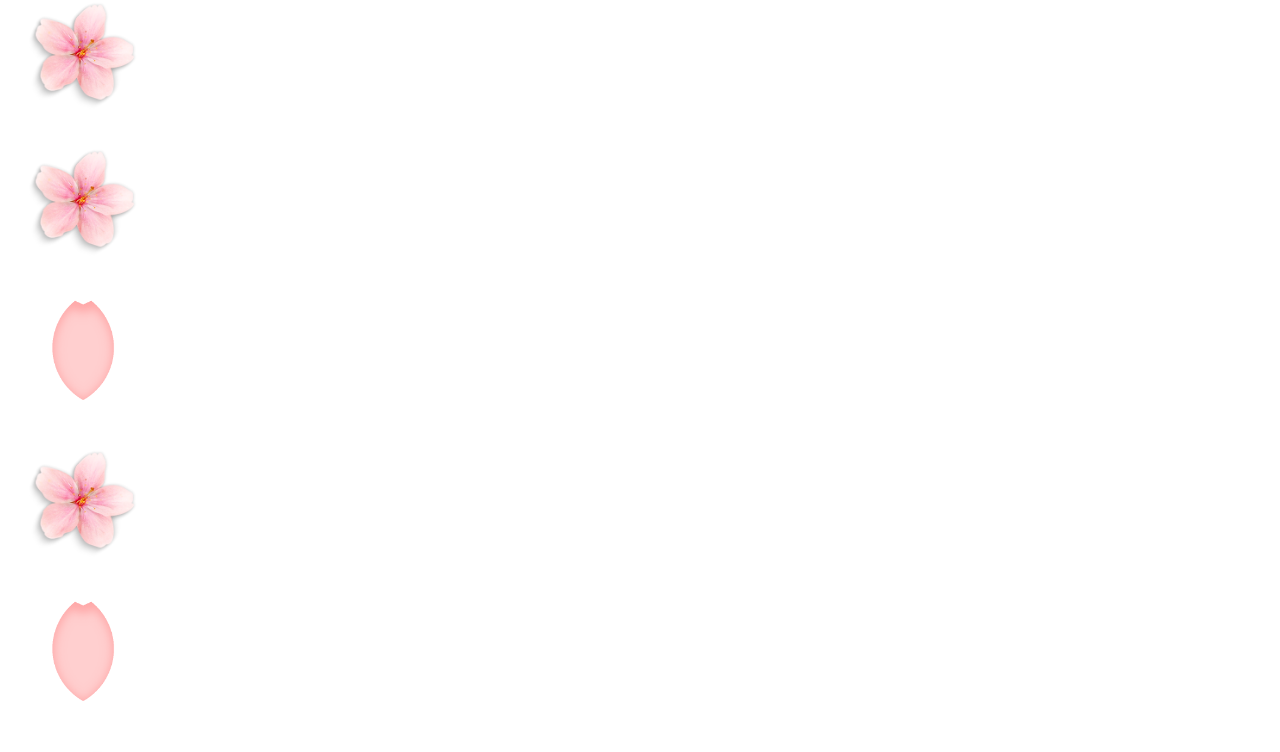
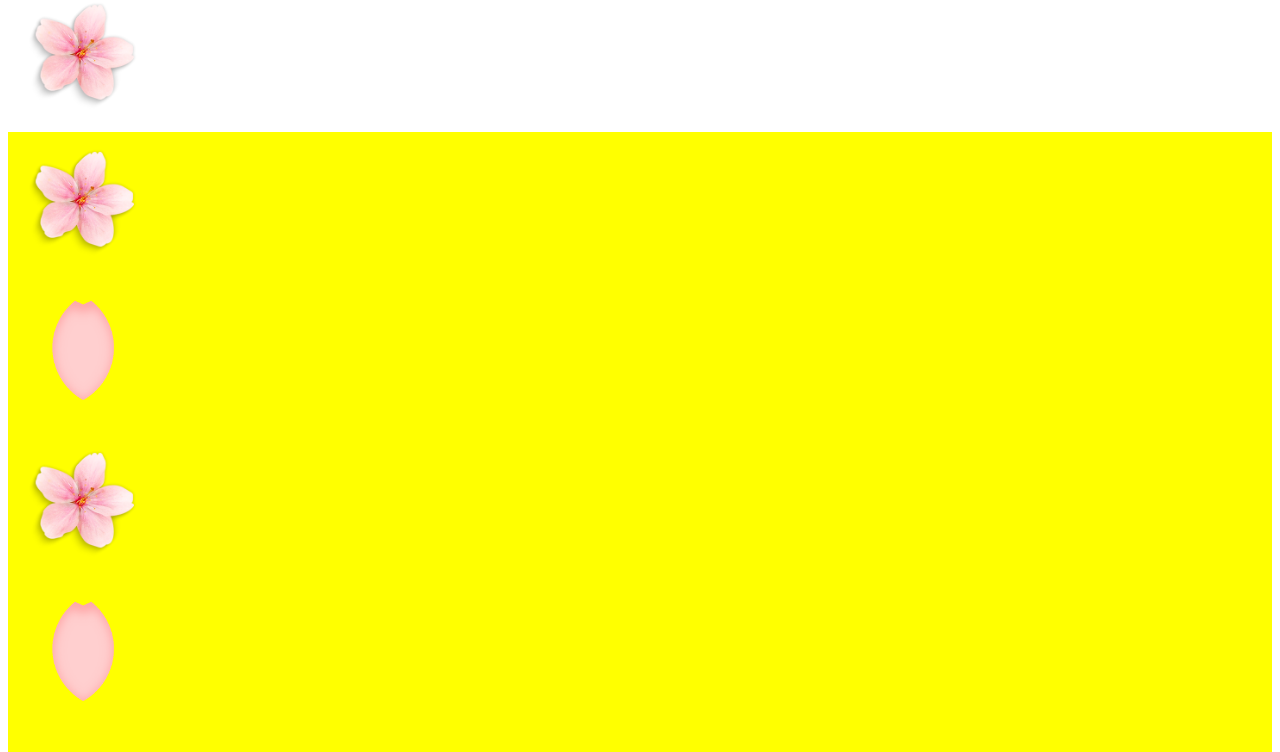
Before and after one commit to Fodba/mon_depot_git, a plain HTML site: page index.html in a window 1280 px wide. Shown: the part 1040-1792 px from the top of the page. Drawn offline with Linux system fonts and the light colour scheme.

Commit message:
modification css

```diff
--- a/style.css
+++ b/style.css
@@ -1 +1,5 @@
 /* Style de mon projet" */
+
+.set2{
+    background-color: yellow;
+}
```
